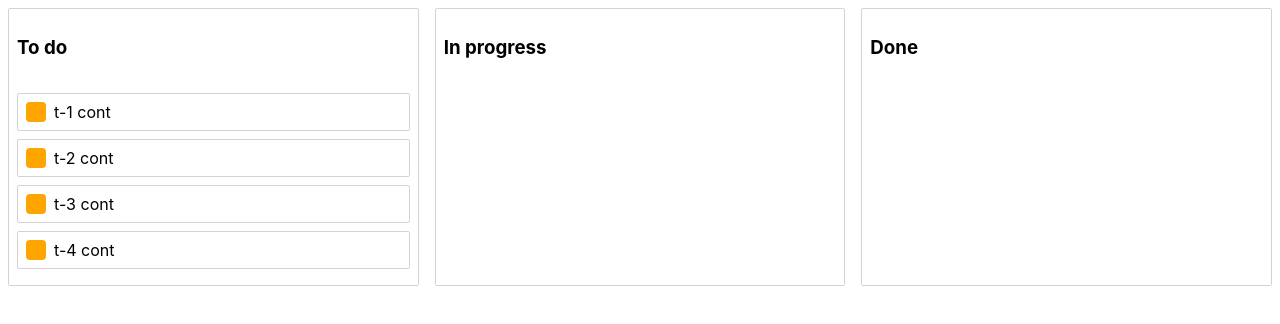
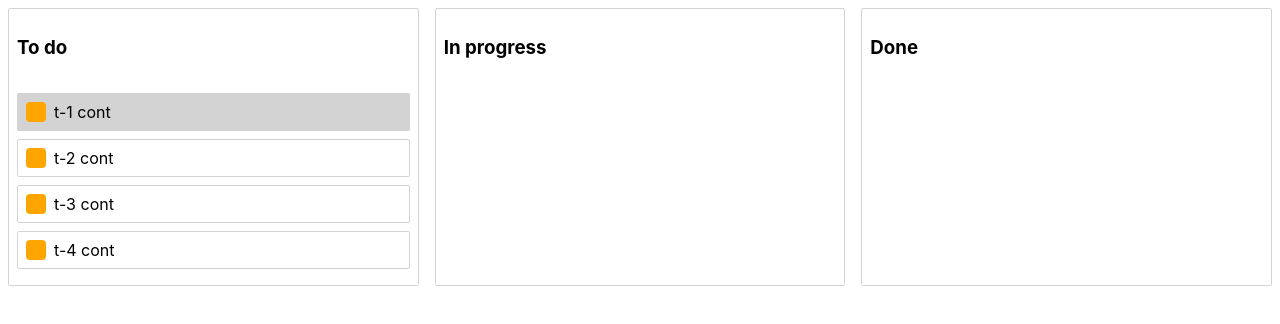
Before and after one commit to KirillMakrutin/react-beautifull-dnd-app, a React (Create React App) app: page / in a window 1280 px wide. Shown: the top 324 px of the page. Built offline with nearby package versions, Linux system fonts and the light colour scheme.

Commit message:
Conditionally disable drag n drop

```diff
--- a/src/App.js
+++ b/src/App.js
@@ -11,10 +11,14 @@ const Container = styled.div`
 
 function App() {
   const [state, setState] = useState(initialData);
+  const [startColumnIndex, setStartColumnIndex] = useState(-1);
 
-  const handleDragStart = () => {
+  const handleDragStart = (start) => {
     document.body.style.color = "orange";
     document.body.style.transition = "background-color 0.2s ease";
+
+    const homeIndex = state.columnOrder.indexOf(start.source.droppableId);
+    setStartColumnIndex(homeIndex);
   };
 
   const handleDragUpdate = ({ destination }) => {
@@ -25,6 +29,8 @@ function App() {
   };
 
   const handleDragEnd = ({ destination, source, draggableId }) => {
+    setStartColumnIndex(-1);
+
     console.log(source, destination, draggableId);
 
     document.body.style.color = "inherit";
@@ -103,11 +109,19 @@ function App() {
       onDragUpdate={handleDragUpdate}
     >
       <Container>
-        {state.columnOrder.map((colId) => {
+        {state.columnOrder.map((colId, index) => {
           const column = state.columns[colId];
           const tasks = column.taskIds.map((taskId) => state.tasks[taskId]);
 
-          return <Column key={column.id} column={column} tasks={tasks} />;
+          return (
+            <Column
+              key={column.id}
+              column={column}
+              tasks={tasks}
+              // allow forward movement
+              isDropDisabled={startColumnIndex > index}
+            />
+          );
         })}
       </Container>
     </DragDropContext>
--- a/src/Column.js
+++ b/src/Column.js
@@ -23,12 +23,16 @@ const TaskList = styled.div`
     isDraggingOver ? "lightblue" : "white"};
 `;
 
-const Column = ({ column, tasks }) => {
+const Column = ({ column, tasks, isDropDisabled }) => {
   return (
     <Container>
       <Title>{column.title}</Title>
 
-      <Droppable droppableId={column.id}>
+      <Droppable
+        droppableId={column.id}
+        // type={column.id === "column-3" ? "done" : "active"}
+        isDropDisabled={isDropDisabled}
+      >
         {(provided, snapshot) => (
           <TaskList
             ref={provided.innerRef}
--- a/src/Task.js
+++ b/src/Task.js
@@ -7,8 +7,8 @@ const Container = styled.div`
   padding: 8px;
   margin-bottom: 8px;
   display: flex;
-  background-color: ${({ isDragging }) =>
-    isDragging ? "lightgreen" : "white"};
+  background-color: ${({ isDragging, isDragDisabled }) =>
+    isDragDisabled ? "lightgrey" : isDragging ? "lightgreen" : "white"};
 `;
 
 const Handle = styled.div`
@@ -20,13 +20,20 @@ const Handle = styled.div`
 `;
 
 const Task = ({ task, index }) => {
+  const isDragDisabled = task.id === "task-1";
+
   return (
-    <Draggable draggableId={task.id} index={index}>
+    <Draggable
+      draggableId={task.id}
+      index={index}
+      isDragDisabled={isDragDisabled}
+    >
       {(provided, snapshot) => (
         <Container
           ref={provided.innerRef}
           {...provided.draggableProps}
           isDragging={snapshot.isDragging}
+          isDragDisabled={isDragDisabled}
         >
           <Handle {...provided.dragHandleProps} />
           {task.content}
```
